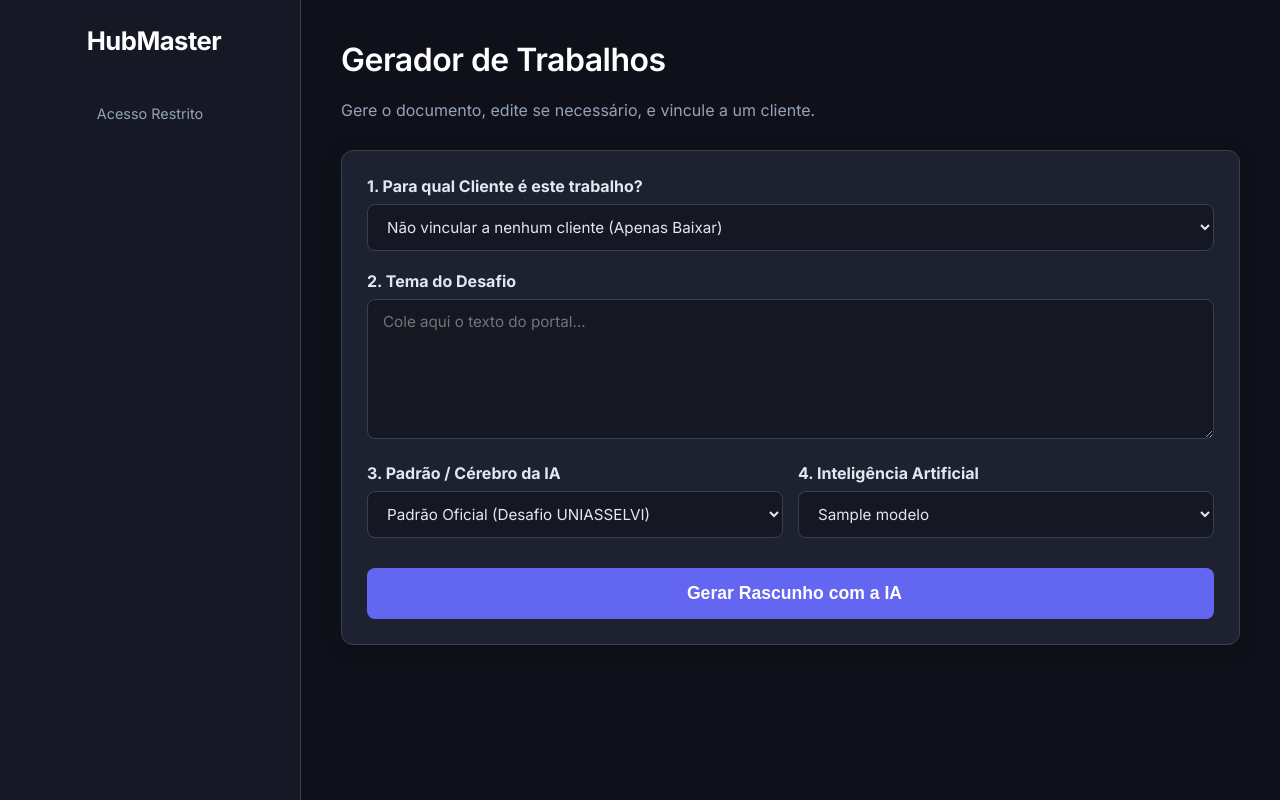
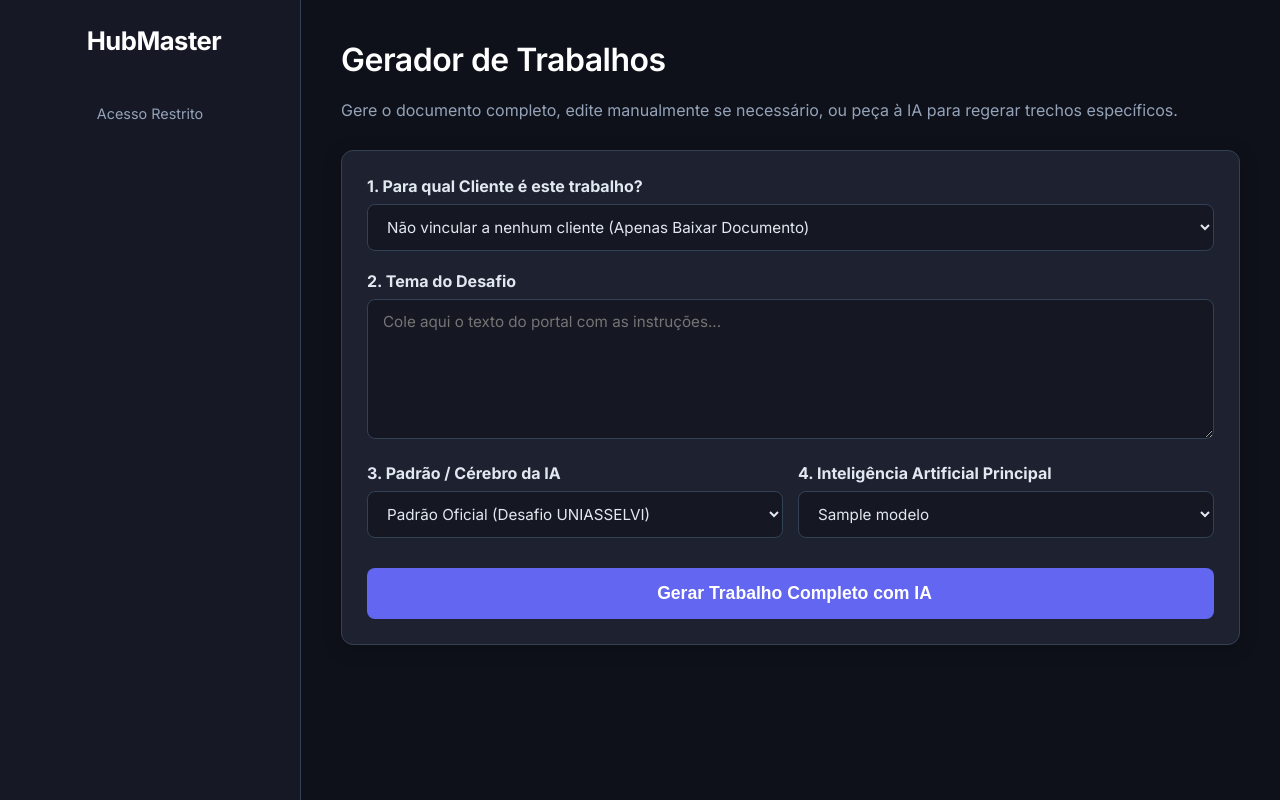
Before and after one commit to Calefi018/docx_autoCreateFlask, a Flask app: template templates/index.html in a window 1280 px wide. Run offline with Flask 3, Linux system fonts and the light colour scheme; data comes from the database, SQL or seed files in the repository; tables that the repository leaves empty hold one stand-in row (values such as "Sample post"); the template is opened without the code that fills it: values that come from a table or form of the project are taken from there, most other values are stand-ins (such as "Sample title", 1, 10 or a date in 2020); some libraries are stand-ins or nearby versions.

Commit message:
Update text and labels in index.html

```diff
--- a/templates/index.html
+++ b/templates/index.html
@@ -1,58 +1,70 @@
 {% extends "base.html" %}
 {% block content %}
     <h1 style="margin-top:0;">Gerador de Trabalhos</h1>
-    <p style="color: var(--text-muted); margin-bottom: 30px;">Gere o documento, edite se necessário, e vincule a um cliente.</p>
+    <p style="color: var(--text-muted); margin-bottom: 30px;">
+        Gere o documento completo, edite manualmente se necessário, ou peça à IA para regerar trechos específicos.
+    </p>
 
     <form id="formGerar" class="card">
         <label><b>1. Para qual Cliente é este trabalho?</b></label>
         <select name="aluno_id" id="aluno_id">
-            <option value="">Não vincular a nenhum cliente (Apenas Baixar)</option>
+            <option value="">Não vincular a nenhum cliente (Apenas Baixar Documento)</option>
             {% for aluno in alunos %}
                 <option value="{{ aluno.id }}">{{ aluno.nome }} - {{ aluno.curso }}</option>
             {% endfor %}
         </select>
 
         <label><b>2. Tema do Desafio</b></label>
-        <textarea name="tema" rows="6" placeholder="Cole aqui o texto do portal..." required></textarea>
+        <textarea name="tema" rows="6" placeholder="Cole aqui o texto do portal com as instruções..." required></textarea>
 
         <div style="display:flex; gap:15px; flex-wrap:wrap;">
             <div style="flex:1; min-width: 250px;">
                 <label><b>3. Padrão / Cérebro da IA</b></label>
                 <select name="prompt_id">
-                    {% for p in prompts %}<option value="{{ p.id }}">{{ p.nome }}</option>{% endfor %}
+                    {% for p in prompts %}
+                        <option value="{{ p.id }}">{{ p.nome }}</option>
+                    {% endfor %}
                 </select>
             </div>
             <div style="flex:1; min-width: 250px;">
-                <label><b>4. Inteligência Artificial</b></label>
+                <label><b>4. Inteligência Artificial Principal</b></label>
                 <select name="modelo" id="select_modelo">
-                    {% for modelo in modelos %}<option value="{{ modelo }}">{{ modelo }}</option>{% endfor %}
+                    {% for modelo in modelos %}
+                        <option value="{{ modelo }}">{{ modelo }}</option>
+                    {% endfor %}
                 </select>
             </div>
         </div>
 
         <button type="button" class="btn" style="width: 100%; padding: 15px; font-size: 1.1rem; margin-top:10px;" id="btn-submit" onclick="iniciarGeracao()">
-            <i class="ph-fill ph-magic-wand"></i> Gerar Rascunho com a IA
+            <i class="ph-bold ph-magic-wand"></i> Gerar Trabalho Completo com IA
         </button>
 
         <div id="loading" style="display:none; text-align:center; margin-top: 20px;">
-            <p id="progress-text" style="font-weight: 600; color: var(--primary); margin-bottom: 8px;">A IA está construindo o raciocínio...</p>
+            <p id="progress-text" style="font-weight: 600; color: var(--primary); margin-bottom: 8px;">
+                A IA está a construir o raciocínio...
+            </p>
             <div style="width: 100%; background-color: var(--bg-color); border-radius: 8px; height: 12px; overflow: hidden; border: 1px solid var(--border);">
                 <div id="progress-bar-fill" style="width: 0%; height: 100%; background-color: var(--primary); transition: width 0.5s ease;"></div>
             </div>
-            <small style="color: var(--text-muted); display: block; margin-top: 8px;">Aguarde. Modelos robustos podem levar até 2 minutos.</small>
+            <small style="color: var(--text-muted); display: block; margin-top: 8px;">
+                Aguarde. Modelos complexos podem demorar até 2 minutos para processar tudo com excelência.
+            </small>
         </div>
     </form>
 
     <div id="area-edicao" class="card" style="display:none; margin-top: 30px; border: 1px solid var(--secondary);">
         <h2 style="color: var(--secondary); margin-top:0; display: flex; align-items: center; gap: 8px;">
-            <i class="ph-fill ph-pencil-simple"></i> Pré-visualização e Edição Manual
+            <i class="ph-fill ph-pencil-simple"></i> Pré-visualização e Edição
         </h2>
-        <p style="color: var(--text-muted); font-size: 0.95em; margin-bottom: 25px;">Revise os blocos gerados pela IA. Se algo estiver estranho, você pode digitar e consertar agora mesmo. Quando estiver perfeito, clique no botão verde abaixo para montar o DOCX.</p>
+        <p style="color: var(--text-muted); font-size: 0.95em; margin-bottom: 25px;">
+            Revise os blocos gerados pela IA. Você pode editar o texto manualmente nas caixas abaixo ou clicar no botão <b>"Regerar"</b> para pedir à IA que faça uma nova versão daquele trecho específico.
+        </p>
 
         <div id="caixas-texto"></div>
 
         <button class="btn btn-green" style="width: 100%; padding: 15px; font-size: 1.1rem; margin-top:20px;" onclick="salvarEDocx()" id="btn-docx">
-            <i class="ph-fill ph-check-circle"></i> Aprovar e Baixar DOCX Final
+            <i class="ph-bold ph-check-circle"></i> Aprovar Tudo e Baixar DOCX Final
         </button>
     </div>
 
@@ -60,7 +72,7 @@
         let dicionarioEditavel = {};
         let progressInterval;
 
-        // Lista com a Ordem Oficial de Apresentação
+        // Lista Oficial para forçar a ordem visual das caixas
         const ordemOficial = [
             "RESUMO_MEMORIAL", "CONTEXTO_MEMORIAL", "ANALISE_MEMORIAL",
             "ASPECTO_1", "POR_QUE_1", "ASPECTO_2", "POR_QUE_2", "ASPECTO_3", "POR_QUE_3",
@@ -68,13 +80,18 @@
             "PROPOSTAS_MEMORIAL", "CONCLUSAO_MEMORIAL", "REFERENCIAS_ADICIONAIS", "AUTOAVALIACAO_MEMORIAL"
         ];
 
+        // Animação de Carregamento
         function animarCarregamento() {
             let width = 0;
             const bar = document.getElementById('progress-bar-fill');
             const txt = document.getElementById('progress-text');
             bar.style.width = '0%';
             progressInterval = setInterval(() => {
-                if (width < 95) { width += 1; bar.style.width = width + '%'; txt.innerText = `Processando referências... ${width}%`; }
+                if (width < 95) {
+                    width += 1;
+                    bar.style.width = width + '%';
+                    txt.innerText = `Processando referências... ${width}%`;
+                }
             }, 1000);
         }
 
@@ -84,6 +101,7 @@
             document.getElementById('btn-submit').style.display = 'block';
         }
 
+        // Função Primária: Gerar todo o Documento
         function iniciarGeracao(modeloSubstituto = null) {
             const form = document.getElementById('formGerar');
             const formdata = new FormData(form);
@@ -98,22 +116,27 @@
             document.getElementById('loading').style.display = 'block';
             animarCarregamento();
 
-            fetch('/gerar_rascunho', { method: 'POST', body: formdata })
+            fetch('/gerar_rascunho', {
+                method: 'POST',
+                body: formdata
+            })
             .then(res => res.json())
             .then(data => {
                 pararCarregamento();
+
                 if(!data.sucesso) {
                     if(data.fallback) {
                         Swal.fire({
                             title: 'Servidor Ocupado',
-                            html: `A IA selecionada falhou (<strong>${data.failed_model}</strong>).<br><br>Deseja que o sistema tente agora usar a IA substituta:<br><b style="color:var(--primary);">${data.suggested_model}</b>?`,
+                            html: `A IA selecionada falhou (<strong>${data.failed_model}</strong>).<br><br>Deseja tentar automaticamente com a IA reserva: <b style="color:var(--primary);">${data.suggested_model}</b>?`,
                             icon: 'warning',
                             showCancelButton: true,
                             confirmButtonColor: '#6366f1',
                             cancelButtonColor: '#ef4444',
-                            confirmButtonText: 'Sim, tentar substituta!',
+                            confirmButtonText: 'Sim, usar IA reserva',
                             cancelButtonText: 'Cancelar',
-                            background: '#1e2130', color: '#e2e8f0'
+                            background: '#1e2130',
+                            color: '#e2e8f0'
                         }).then((result) => {
                             if (result.isConfirmed) { iniciarGeracao(data.suggested_model); }
                         });
@@ -130,46 +153,125 @@
             })
             .catch(err => {
                 pararCarregamento();
-                Swal.fire('Erro', 'Falha na conexão com o servidor.', 'error');
+                Swal.fire('Erro', 'Falha na conexão com o servidor da IA.', 'error');
             });
         }
 
+        // NOVO RECURSO: Função de Regerar apenas um trecho específico
+        function regerarTrechoEspecifico(tagOriginal, textareaElement, btnElement) {
+            const form = document.getElementById('formGerar');
+            const formdata = new FormData(form);
+
+            // Adicionamos a tag que queremos regerar à requisição
+            formdata.append('tag', tagOriginal);
+
+            // Alteramos o visual do botão para mostrar que está carregando
+            const btnOriginalText = btnElement.innerHTML;
+            btnElement.innerHTML = '<i class="ph-bold ph-spinner animate-spin"></i> Gerando...';
+            btnElement.disabled = true;
+            btnElement.style.opacity = '0.7';
+            textareaElement.disabled = true;
+
+            fetch('/regerar_trecho', {
+                method: 'POST',
+                body: formdata
+            })
+            .then(res => res.json())
+            .then(data => {
+                // Devolvemos o botão ao estado normal
+                btnElement.innerHTML = btnOriginalText;
+                btnElement.disabled = false;
+                btnElement.style.opacity = '1';
+                textareaElement.disabled = false;
+
+                if(!data.sucesso) {
+                    Swal.fire('Erro da IA', 'Falha ao reescrever trecho: ' + data.erro, 'error');
+                    return;
+                }
+
+                // Injetamos o novo texto gerado na caixa de texto na tela
+                textareaElement.value = data.novo_texto;
+
+                // Atualizamos o dicionário interno invisível para garantir que vai para o Word final
+                let chave_completa = "{" + "{" + tagOriginal + "}" + "}";
+                dicionarioEditavel[chave_completa] = data.novo_texto;
+
+                // Mostramos um Toast de sucesso premium
+                const Toast = Swal.mixin({ toast: true, position: 'top-end', showConfirmButton: false, timer: 3000, background: '#1e2130', color: '#10b981' });
+                Toast.fire({ icon: 'success', title: 'Trecho atualizado com sucesso!' });
+            })
+            .catch(err => {
+                btnElement.innerHTML = btnOriginalText;
+                btnElement.disabled = false;
+                btnElement.style.opacity = '1';
+                textareaElement.disabled = false;
+                Swal.fire('Erro', 'Ocorreu uma falha de conexão.', 'error');
+            });
+        }
+
+        // Função que desenha as caixas na tela (Agora com o Botão de Regerar)
         function montarEditor(dic) {
             const container = document.getElementById('caixas-texto');
             container.innerHTML = '';
 
             ordemOficial.forEach(chave_base => {
-                // A SOLUÇÃO: Separar os colchetes com "+" para o Flask não apagar a palavra
-                let chave = "{" + "{" + chave_base + "}" + "}";
+                let chave_completa = "{" + "{" + chave_base + "}" + "}";
 
-                if (dic[chave] && dic[chave].trim() !== "") {
+                if (dic[chave_completa] && dic[chave_completa].trim() !== "") {
                     let tituloAmigavel = chave_base.replace(/_/g, ' ');
 
                     let wrapper = document.createElement('div');
                     wrapper.style.marginBottom = '20px';
+                    wrapper.style.background = 'rgba(30, 33, 48, 0.3)';
+                    wrapper.style.padding = '15px';
+                    wrapper.style.borderRadius = '8px';
+                    wrapper.style.border = '1px solid var(--border)';
+
+                    // Topo com Título e Botão
+                    let headerBox = document.createElement('div');
+                    headerBox.style.display = 'flex';
+                    headerBox.style.justifyContent = 'space-between';
+                    headerBox.style.alignItems = 'center';
+                    headerBox.style.marginBottom = '10px';
 
                     let label = document.createElement('label');
                     label.innerHTML = `<b>${tituloAmigavel}</b>`;
                     label.style.color = "var(--secondary)";
-                    label.style.display = "block";
-                    label.style.marginBottom = "8px";
                     label.style.fontSize = "1.05rem";
+                    label.style.margin = "0";
+
+                    let btnRegerar = document.createElement('button');
+                    btnRegerar.type = 'button';
+                    btnRegerar.className = 'btn';
+                    btnRegerar.style.padding = '6px 12px';
+                    btnRegerar.style.fontSize = '0.85rem';
+                    btnRegerar.style.backgroundColor = '#4f46e5';
+                    btnRegerar.innerHTML = '<i class="ph-bold ph-arrows-clockwise"></i> Regerar Trecho';
 
                     let textarea = document.createElement('textarea');
                     textarea.rows = 5;
-                    textarea.value = dic[chave];
-                    textarea.dataset.chave = chave;
+                    textarea.value = dic[chave_completa];
+                    textarea.dataset.chave = chave_completa;
+                    textarea.style.margin = '0';
                     textarea.onchange = (e) => { dicionarioEditavel[e.target.dataset.chave] = e.target.value; };
 
-                    wrapper.appendChild(label);
+                    // O clique do botão chama a nossa nova função, passando qual caixa deve ser atualizada
+                    btnRegerar.onclick = () => regerarTrechoEspecifico(chave_base, textarea, btnRegerar);
+
+                    headerBox.appendChild(label);
+                    headerBox.appendChild(btnRegerar);
+
+                    wrapper.appendChild(headerBox);
                     wrapper.appendChild(textarea);
+
                     container.appendChild(wrapper);
                 }
             });
         }
 
+        // Função Final: Embalar tudo e descarregar o DOCX
         function salvarEDocx() {
-            document.getElementById('btn-docx').innerHTML = "<i class='ph ph-spinner animate-spin'></i> Gerando documento...";
+            document.getElementById('btn-docx').innerHTML = "<i class='ph-bold ph-spinner animate-spin'></i> Construindo Documento Final...";
             document.getElementById('btn-docx').disabled = true;
 
             const textareas = document.querySelectorAll('#caixas-texto textarea');
@@ -183,9 +285,13 @@
             })
             .then(res => res.json())
             .then(data => {
-                document.getElementById('btn-docx').innerHTML = "<i class='ph-fill ph-check-circle'></i> Aprovar e Baixar DOCX Final";
+                document.getElementById('btn-docx').innerHTML = "<i class='ph-bold ph-check-circle'></i> Aprovar Tudo e Baixar DOCX Final";
                 document.getElementById('btn-docx').disabled = false;
-                if(!data.sucesso) { Swal.fire('Erro', data.erro, 'error'); return; }
+
+                if(!data.sucesso) {
+                    Swal.fire('Erro', data.erro, 'error');
+                    return;
+                }
 
                 const link = document.createElement('a');
                 link.href = 'data:application/vnd.openxmlformats-officedocument.wordprocessingml.document;base64,' + data.arquivo_base64;
@@ -193,17 +299,20 @@
                 link.click();
 
                 document.getElementById('area-edicao').style.display = 'none';
+
                 Swal.fire({
                     icon: 'success',
-                    title: 'Documento Gerado!',
-                    text: 'O Word foi baixado e salvo na pasta do cliente.',
-                    background: '#1e2130', color: '#e2e8f0', confirmButtonColor: '#10b981'
+                    title: 'Trabalho Concluído!',
+                    text: 'O Word foi baixado e salvo na pasta do cliente. Ele foi movido para os Pendentes aguardando pagamento.',
+                    background: '#1e2130',
+                    color: '#e2e8f0',
+                    confirmButtonColor: '#10b981'
                 });
             })
             .catch(err => {
-                document.getElementById('btn-docx').innerHTML = "<i class='ph-fill ph-check-circle'></i> Aprovar e Baixar DOCX Final";
+                document.getElementById('btn-docx').innerHTML = "<i class='ph-bold ph-check-circle'></i> Aprovar Tudo e Baixar DOCX Final";
                 document.getElementById('btn-docx').disabled = false;
-                Swal.fire('Erro', 'Falha ao gerar o arquivo.', 'error');
+                Swal.fire('Erro', 'Falha fatal ao gerar o arquivo Word.', 'error');
             });
         }
     </script>
```
